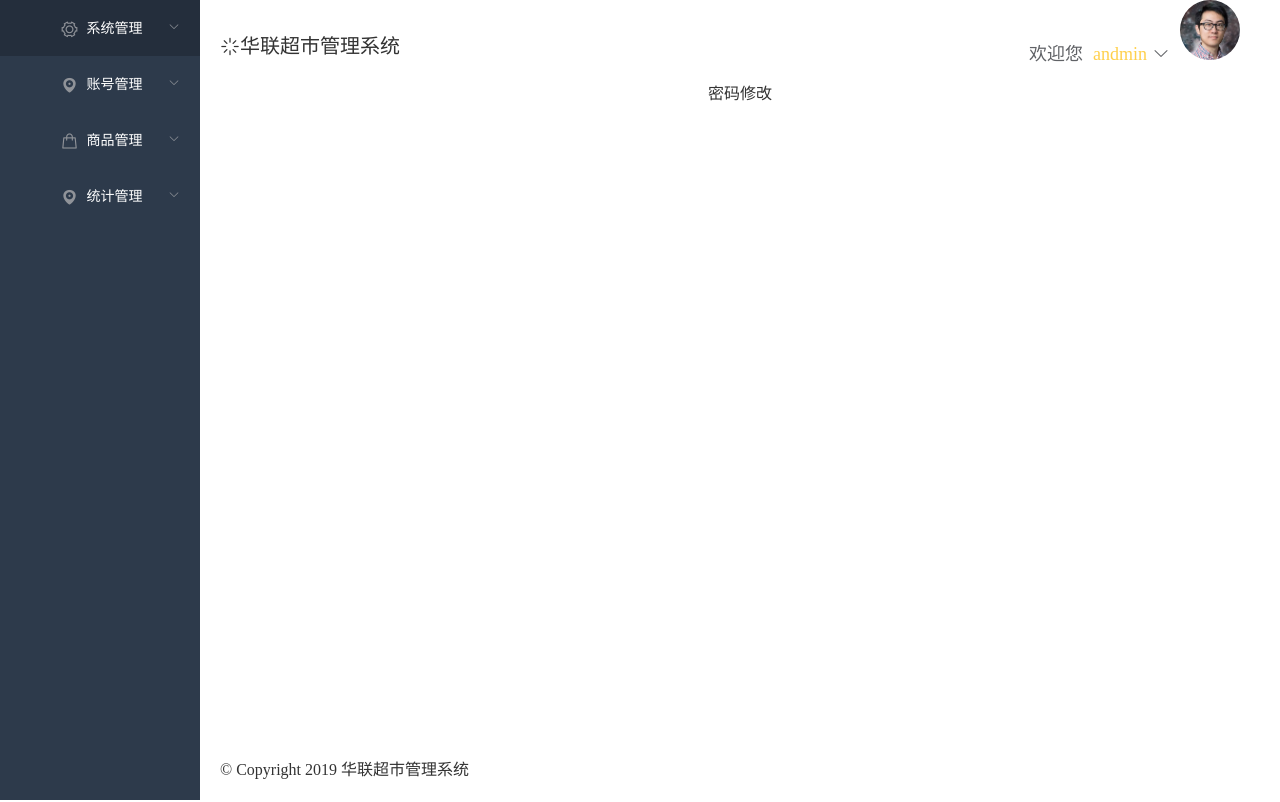
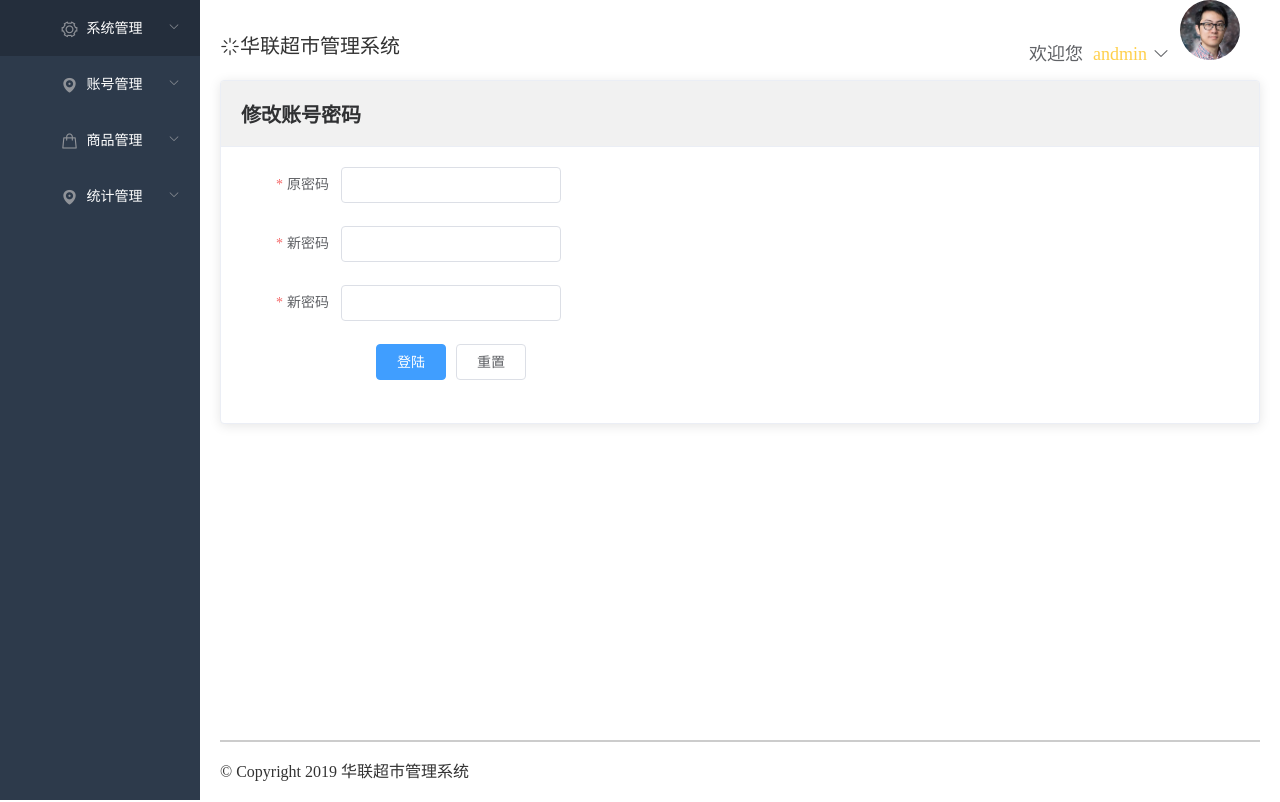
Before and after one commit to lixunhuan32/MSSM, a Vue app in the folder demo/: page /#/ModifyAccount in a window 1280 px wide. Built offline with nearby package versions, Linux system fonts and the light colour scheme.

Commit message:
修改密码已经做好

```diff
--- a/demo/src/components/Button/Button.vue
+++ b/demo/src/components/Button/Button.vue
@@ -15,5 +15,6 @@ export default {
   text-align:left;
 height:60px;
 line-height:60px;
+border-top:2px solid #ccc;
  }
 </style>
--- a/demo/src/components/Nav/Nav.vue
+++ b/demo/src/components/Nav/Nav.vue
@@ -53,7 +53,14 @@
 </template>
 <script>
 export default {
-
+      methods: {
+       handleOpen(key, keyPath) {
+         console.log(key, keyPath);
+       },
+       handleClose(key, keyPath) {
+         console.log(key, keyPath);
+       }
+     },
 }
 </script>
 <style>
--- a/demo/src/views/Index/Index.vue
+++ b/demo/src/views/Index/Index.vue
@@ -36,14 +36,14 @@ export default {
         Top,
         Button,
     },
-     methods: {
-      handleOpen(key, keyPath) {
-        console.log(key, keyPath);
-      },
-      handleClose(key, keyPath) {
-        console.log(key, keyPath);
-      }
-    },
+    //  methods: {
+      // handleOpen(key, keyPath) {
+      //   console.log(key, keyPath);
+      // },
+      // handleClose(key, keyPath) {
+      //   console.log(key, keyPath);
+      // }
+    // },
 
 };
 </script>
--- a/demo/src/views/ModifyAccount/ModifyAccount.vue
+++ b/demo/src/views/ModifyAccount/ModifyAccount.vue
@@ -1,13 +1,144 @@
 <template>
-  <div class="home">
-密码修改
+  <div class="modify-Account">
+     <el-card class="box-card">
+     <div slot="header" class="clearfix">
+       <span class="title">修改账号密码</span>
+     </div>
+      <!-- 账号管理-->
+     <div class="text item">
+         <el-form size="medium" :model="modifyAccountForm" status-icon :rules="rules" ref="modifyAccountForm" label-width="100px" class="demo-ruleForm">
+                 <!-- 原密码 -->
+                 <el-form-item label="原密码" prop="pass">
+                <el-input type="text" v-model="modifyAccountForm.pass" autocomplete="off"></el-input>
+                </el-form-item>
+                 <!-- 新密码 -->
+                 <el-form-item label="新密码" prop="password">
+                <el-input type="text" v-model="modifyAccountForm.password" autocomplete="off"></el-input>
+                </el-form-item>
+
+                  <el-form-item label="新密码" prop="checkPwd">
+                <el-input v-model.number="modifyAccountForm.checkPwd"></el-input>
+                </el-form-item>
+                   <!-- 确认新密码 -->
+                <el-form-item>
+                <el-button type="primary" @click="submitForm('modifyAccountForm')">登陆</el-button>
+                <el-button @click="resetForm('modifyAccountForm')">重置</el-button>
+                </el-form-item>
+             </el-form>
+
+     </div>
+  </el-card>
   </div>
 
 </template>
 
-<script>
+ <script>
 
 export default {
+    data(){
+      //  新密码
+      const pass=(rule,value,callback)=>{
+        if(value===""){
+         callback(new Error("请输入新的密码"))
+        }else if(value.length<3||value.length>6){
+           callback(new Error("长度在3-6位"))
+        }
+        else{
+          if(this.modifyAccountForm.checkPwd!==""){
+              this.$refs.modifyAccountForm.validateField("checkPwd");
+          }
+          callback();
+        }
+      }
+        // 再次确认新密码
+       const checkPass=(rule,value,callback)=>{
+        if(value===""){
+         callback(new Error("请再次输入新的密码"))
+        }else if(value !=this.modifyAccountForm.password){
+         callback(new Error("两次输入的密码不一致"));
+        }
+        else{
+          callback();
+        }
+      }
 
-}
+      return{
+         modifyAccountForm:{
+           pass:'',
+       password:'',
+        checkPwd:''
+         },
+          // 验证规则
+         rules: {
+          pass: [
+            // 原来密码验证
+            { required:true, message:"请输入原密码", trigger: 'blur' }, //非空验证
+          ],
+          // 新密码验证
+          password: [
+            { required:true,validator:pass,trigger:'blur'  }
+          ],
+          // 再猜验证新密码
+          checkPwd: [
+            {required:true,validator:checkPass,trigger:'blur' }
+          ],
+        }
+      };
+     },
+        methods: {
+    // 点击登录按钮 触发这个函数
+    submitForm(formName) {
+      // 获取表单组件 调用验证方法
+      this.$refs[formName].validate(valid => {
+        // 如果所有验证通过 valid就是true
+        if (valid) {
+          alert(" 密码修改成功 前端验证通过 可以提交给后端！");
+
+          // 收集用户输入的所有账号数据
+          let params = {
+            pass: this.modifyAccountForm.pass,  //原来的面
+            checkPwd: this.modifyAccountForm.checkPwd, //现在的新密码
+          };
+
+          console.log(`原来的密码是：${params.pass} 现在的密码是：${params. checkPwd}`)
+        // 跳转到账号管理页面
+        this.$router.push('/accountmanage')
+
+        } else {
+          // 否则就是false
+          alert("密码修改失败 前端验证失败 不能提交给后端！");
+          return false;
+        }
+      });
+    },
+    // 点击重置按钮 触发这个函数
+    resetForm(formName) {
+      // this.$refs.loginForm.resetFields() 获取整个表单组件 调用重置方法
+      this.$refs[formName].resetFields();
+    }
+  }
+
+};
+
 </script>
+<style lang="less">
+  .modify-Account{
+  .el-card {
+    .el-card__header {
+      text-align: left;
+      font-size: 20px;
+      font-weight: 600;
+      background-color: #f1f1f1;
+    }
+    .el-card__body{
+      .text{
+       .el-form{
+         width:320px;
+        //  margin-bottom:400px;
+
+       }
+    }
+  }
+  }
+  }
+</style>
--- a/demo/src/views/addAccount/addAccount.vue
+++ b/demo/src/views/addAccount/addAccount.vue
@@ -61,7 +61,7 @@ export default {
          if(value === ""){
            callback(new Error("请再次输入密码"));
          }else if(value!=this.addAccountForm.password){
-           callback(new Error("两次输入的密码已一致"))
+           callback(new Error("两次输入的密码不一致"))
          }
           callback();
         };
@@ -94,8 +94,6 @@ export default {
     },
 
     methods: {
-      handleClose(){ },
-      handleOpen(){},
       //  点击登陆按钮触发这个函数
       submitForm(formName) {
         // 获取表单组件 调用验证方法validate
@@ -104,12 +102,12 @@ export default {
           if (valid) {
             alert('前段验证通过，登陆成功');
             // 点击登陆按钮这里就可以收集到的数据发送给前段
-            // let params={
-            //   username:this.addAccountForm.username,
-            //   password:this .addAccountForm.password,
-            //   userGroup:this.addAccountForm.userGroup,
-            // }
-            // console.log(params)
+            let params={
+              username:this.addAccountForm.username,
+              password:this .addAccountForm.password,
+              userGroup:this.addAccountForm.userGroup,
+            }
+            console.log(params)
           //   这是Vue也就是this.$router一内置跳转方法push
           this.$router.push("/iTunes")
           } else {
@@ -138,7 +136,6 @@ export default {
       .text{
        .el-form{
          width:320px;
-         margin-bottom:400px;
        }
     }
   }
--- a/demo/src/views/iTunes/iTunes.vue
+++ b/demo/src/views/iTunes/iTunes.vue
@@ -1,6 +1,5 @@
 <template>
   <div class="itunes">
-
  <el-card class="box-card">
      <div slot="header" class="clearfix">
        <span class="title">账号管理</span>
```
